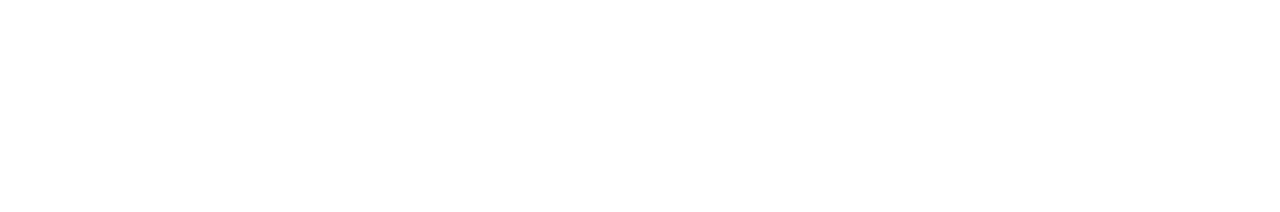
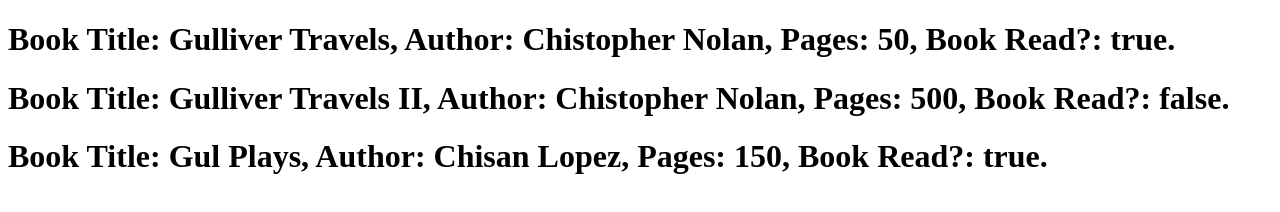
Before and after one commit to mikenath223/Project-Library, a website: page index.html in a window 1280 px wide. Drawn offline with Linux system fonts and the light colour scheme.

Commit message:
Added render logic and queryselector

```diff
--- a/index.html
+++ b/index.html
@@ -5,9 +5,13 @@
   <meta name="viewport" content="width=device-width, initial-scale=1.0">
   <meta http-equiv="X-UA-Compatible" content="ie=edge">
   <link rel="stylesheet" href="src/style.css">
+
   <title>Project: Library</title>
 </head>
 <body>
+  <div class="my-books"> </div>
 
+  <script src="src/library.js"> </script>
 </body>
+
 </html>
--- a/src/library.js
+++ b/src/library.js
@@ -1,4 +1,5 @@
 const myLibrary = [];
+const getLibrary = document.querySelector('.my-books');
 
 function Book(title, author, pages, status) {
   this.title = title;
@@ -14,3 +15,22 @@ function addBookToLibrary(title, author, pages, status) {
 }
 
 addBookToLibrary('Gulliver Travels', 'Chistopher Nolan', 50, true);
+addBookToLibrary('Gulliver Travels II', 'Chistopher Nolan', 500, false);
+addBookToLibrary('Gul Plays', 'Chisan Lopez', 150, true);
+
+
+
+function render() {
+
+    myLibrary.forEach(item =>  {
+
+
+        let element = document.createElement('h1');
+        element.innerHTML = item.info();
+        getLibrary.appendChild(element)
+
+    }
+    )
+}
+
+render();
```
